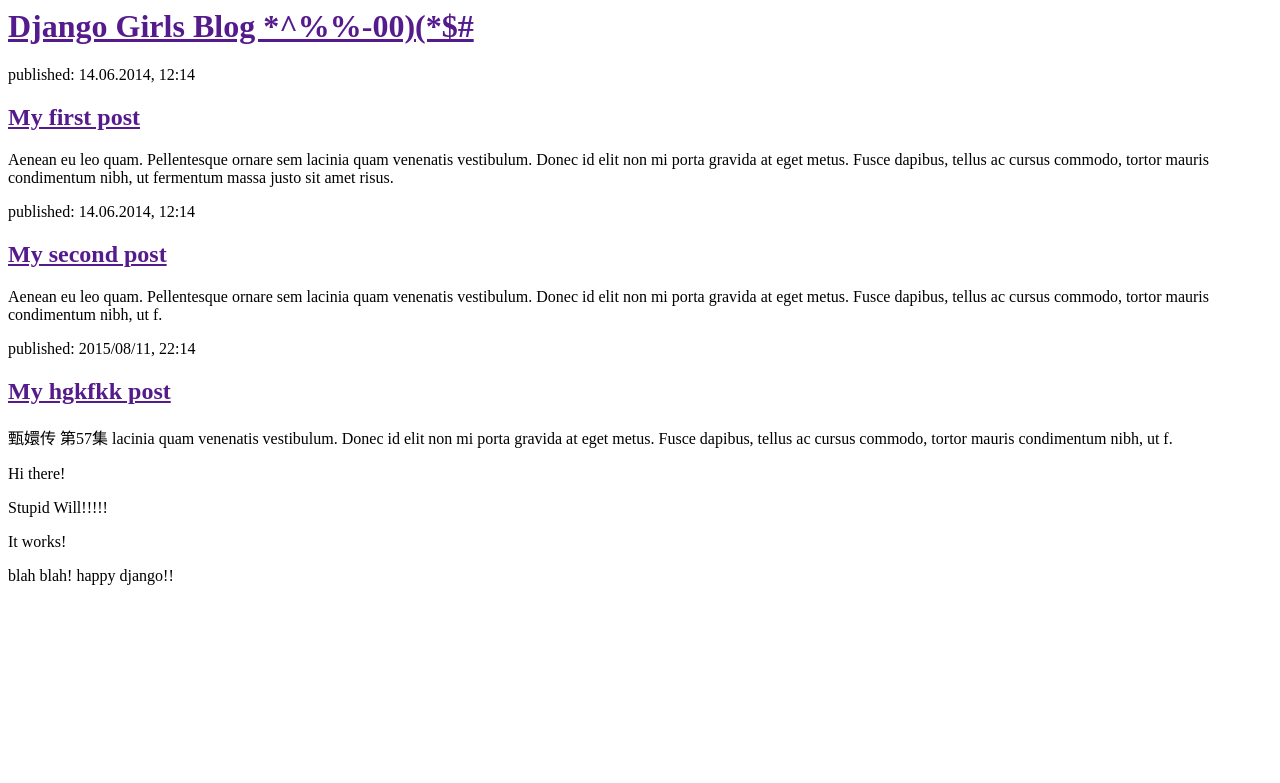
After one commit to awei1108/app-for-pythonanywhere, a Django app: template magapp/templates/magapp/post_list_test.html in a window 1280 px wide. The commit adds this page. Shown: the top 783 px of the page. Run offline with Django 3.2, Linux system fonts and the light colour scheme; the template is opened without the code that fills it, so the values that code supplies are empty.

Commit message:
modified templates! Fourth Postgit status

```diff
--- /dev/null
+++ b/magapp/templates/magapp/post_list_test.html
@@ -0,0 +1,33 @@
+
+<html>
+    <head>
+        <title>Django Girls blog * blah blah! happy django!</title>
+    </head>
+    <body>
+        <div>
+            <h1><a href="">Django Girls Blog *^%%-00)(*$# </a></h1>
+        </div>
+
+        <div>
+            <p>published: 14.06.2014, 12:14</p>
+            <h2><a href="">My first post</a></h2>
+            <p>Aenean eu leo quam. Pellentesque ornare sem lacinia quam venenatis vestibulum. Donec id elit non mi porta gravida at eget metus. Fusce dapibus, tellus ac cursus commodo, tortor mauris condimentum nibh, ut fermentum massa justo sit amet risus.</p>
+        </div>
+
+        <div>
+            <p>published: 14.06.2014, 12:14</p>
+            <h2><a href="">My second post</a></h2>
+            <p>Aenean eu leo quam. Pellentesque ornare sem lacinia quam venenatis vestibulum. Donec id elit non mi porta gravida at eget metus. Fusce dapibus, tellus ac cursus commodo, tortor mauris condimentum nibh, ut f.</p>
+        </div>
+
+        <div>
+            <p>published: 2015/08/11, 22:14</p>
+            <h2><a href="">My hgkfkk post</a></h2>
+            <p>甄嬛传 第57集 lacinia quam venenatis vestibulum. Donec id elit non mi porta gravida at eget metus. Fusce dapibus, tellus ac cursus commodo, tortor mauris condimentum nibh, ut f.</p>
+            <p>Hi there!</p>
+            <p>Stupid Will!!!!!</p>
+            <p>It works!</p>
+            <p>blah blah! happy django!!</p>
+        </div>
+    </body>
+</html>
--- a/magapp/views.py
+++ b/magapp/views.py
@@ -3,6 +3,9 @@
 # Create your views here.
 
 from django.http import HttpResponse
+from django.utils import timezone
+from .models import Post
 
 def post_list(request):
-    return render(request, 'magapp/post_list.html', {})
+    posts = Post.objects.filter(published_date__lte=timezone.now()).order_by('published_date')
+    return render(request, 'magapp/post_list.html', {'posts': posts})
```
Also changed, not shown: magapp/templates/magapp/post_list.html (+7 -10 lines).
